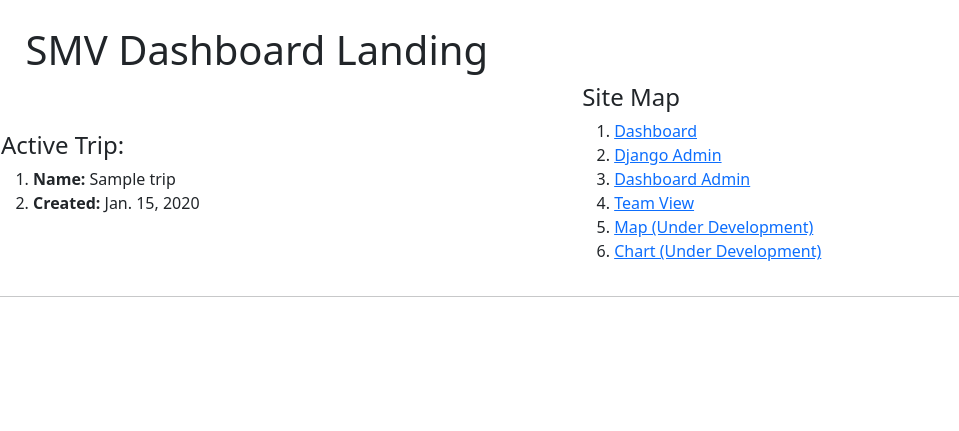
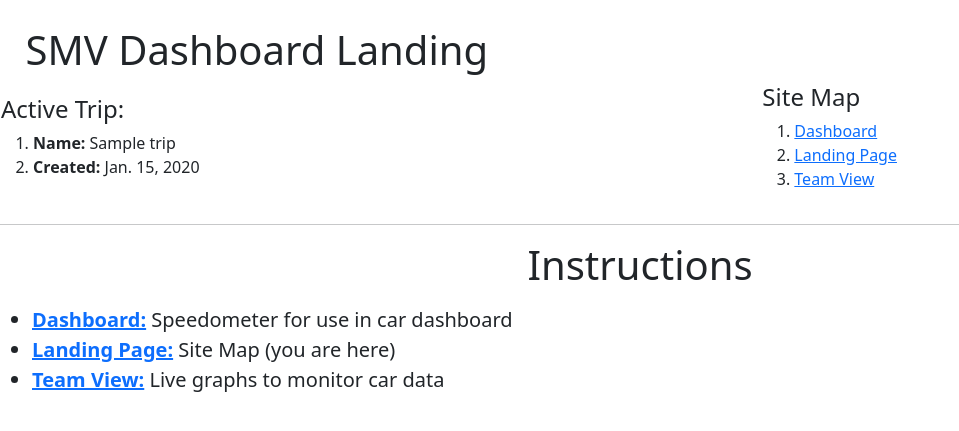
Before and after one commit to Howard-Z/SMV-Dashboard, a Django app: page /dashboard/ in a window 1280 px wide. Shown: the top 431 px of the page, without its empty margins (0-959 px from the left). Run offline with Django 3.2, Linux system fonts and the light colour scheme; tables that the repository leaves empty hold one stand-in row (values such as "Sample post").

Commit message:
pre-push

```diff
--- a/mqtt/templates/mqtt/dashboard.html
+++ b/mqtt/templates/mqtt/dashboard.html
@@ -18,12 +18,10 @@
   <div id="bear1.brake" style="display: none; height: 10%; left: 77%; top: 27.2%; position: absolute;"><img src="{% static 'mqtt/brake_error_symbol.png' %}" height="100%" width="100%"></div>
   <div id="power_control.p_error_status" style="display: none; height: 10%; left: 88.6%; top: 44.8%; position: absolute;"><img src="{% static 'mqtt/power_error_symbol.png' %}" height="100%" width="100%"></div>
   <div id="steering_wheel.s_error_status" style="display: none; height: 10%; left: 77%; top: 44.8%; position: absolute;"><img src="{% static 'mqtt/steering_error_symbol.png' %}" height="100%" width="100%"></div>
-  <!-- don't know if getting temperature data -->
   <div id="power_control.temperature" style="display: none; height: 10%; left: 88.6%; top: 80%; position: absolute;"><img src="{% static 'mqtt/temp_error_symbol.png' %}" height="100%" width="100%"></div>
   <div style="display: none; height: 10%; left: 77%; top: 80%; position: absolute;"></div>
   <div id="power_control.voltage" style="display: none; height: 10%; left: 88.6%; top: 62.4%; position: absolute;"><img src="{% static 'mqtt/voltage_error_symbol.png' %}" height="100%" width="100%"></div>
   <div id="power_control.current" style="display: none; height: 10%; left: 77%; top: 62.4%; position: absolute;"><img src="{% static 'mqtt/current_error_symbol.png' %}" height="100%" width="100%"></div>
-
   <p style="font-size: xx-large;"><span id="hours">00</span>:<span id="seconds">00</span>:<span id="tens">00</span></p>
 {% endblock %}
 
--- a/mqtt/templates/mqtt/dashboard_admin.html
+++ b/mqtt/templates/mqtt/dashboard_admin.html
@@ -19,7 +19,7 @@
             <button class='btn btn-primary' onclick="mqtt_publish()">Publish MQTT(Debug)</button>
         </div>
         <div>
-            <button class='btn btn-primary' onclick="test_mqtt()">Nuke Server (DEBUG)</button>
+            <button class='btn btn-danger' onclick="test_mqtt()">Nuke Server (DEBUG)</button>
         </div>
     </div>
     {% endif %}
@@ -46,21 +46,22 @@
                     <li>
                         <a href="{% url 'index' %}">Dashboard</a>
                     </li>
+                    {% if user.is_staff %}
                     <li>
                         <a href="{% url 'admin:index' %}">Django Admin</a>
                     </li>
+                    {% endif %}
                     <li>
-                        <a href="{% url 'dash_admin' %}">Dashboard Admin</a>
+                        <a href="{% url 'dash_admin' %}">Landing Page</a>
                     </li>
                     <li>
                         <a href="{% url 'team_view' %}">Team View</a>
                     </li>
+                    {% if user.is_staff %}
                     <li>
                         <a href="{% url 'map' %}">Map (Under Development)</a>
                     </li>
-                    <li>
-                        <a href="{% url 'chart' %}">Chart (Under Development)</a>
-                    </li>
+                    {% endif %}
                 </ol>
             </div>
 
@@ -72,6 +73,25 @@
 </div>
 
 <hr>
+
+<div >
+    <h2 style="text-align: center;font-size: 40px;">
+        Instructions
+    </h2>
+    <p>
+        <ul>
+            <li style="font-size: 20px;">
+                <b><a href="{% url 'index' %}">Dashboard:</a></b> Speedometer for use in car dashboard
+            </li>
+            <li style="font-size: 20px;">
+                <b><a href="">Landing Page:</a></b> Site Map (you are here)
+            </li>
+            <li style="font-size: 20px;">
+                <b><a href="{% url 'team_view' %}">Team View:</a></b> Live graphs to monitor car data
+            </li>
+        </ul>
+    </p>
+</div>
 {% endblock %}
 {% block js %}
 <script src="https://cdn.jsdelivr.net/npm/bootstrap@5.3.2/dist/js/bootstrap.bundle.min.js" integrity="sha384-C6RzsynM9kWDrMNeT87bh95OGNyZPhcTNXj1NW7RuBCsyN/o0jlpcV8Qyq46cDfL" crossorigin="anonymous"></script>
--- a/mqtt/views.py
+++ b/mqtt/views.py
@@ -23,6 +23,8 @@ def chart(request):
 def dash_admin(request):
     if request.method == "POST":
         data = json.loads(request.body)
+        if not request.user.is_authenticated:
+            return Http404()
         match data['feature']:
             case "increment_trip":
                 if data['data'] is not None:
```
